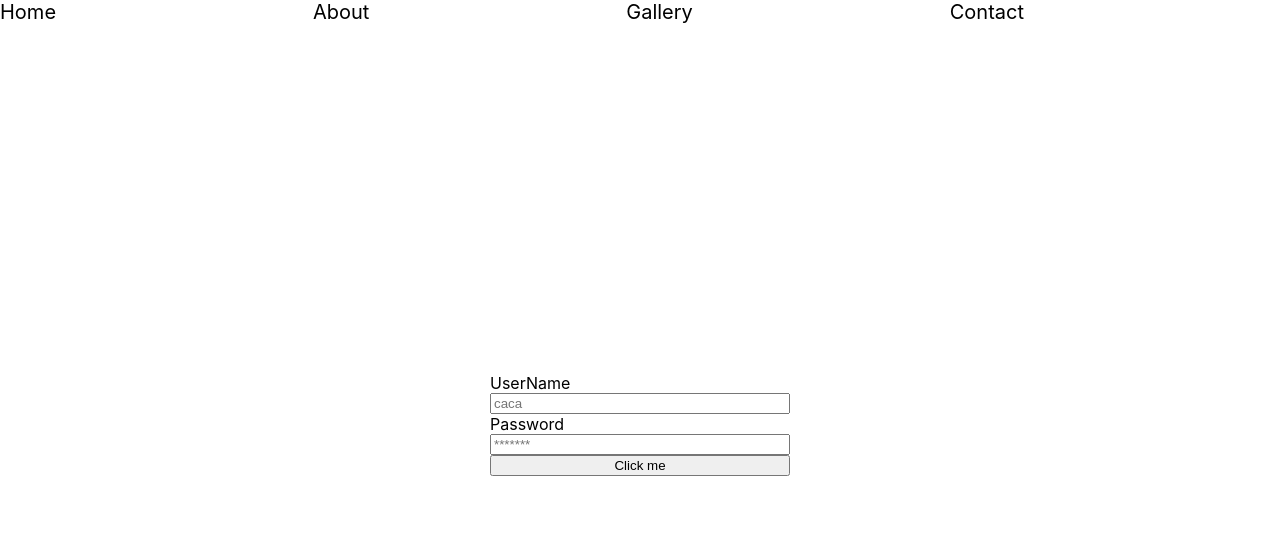
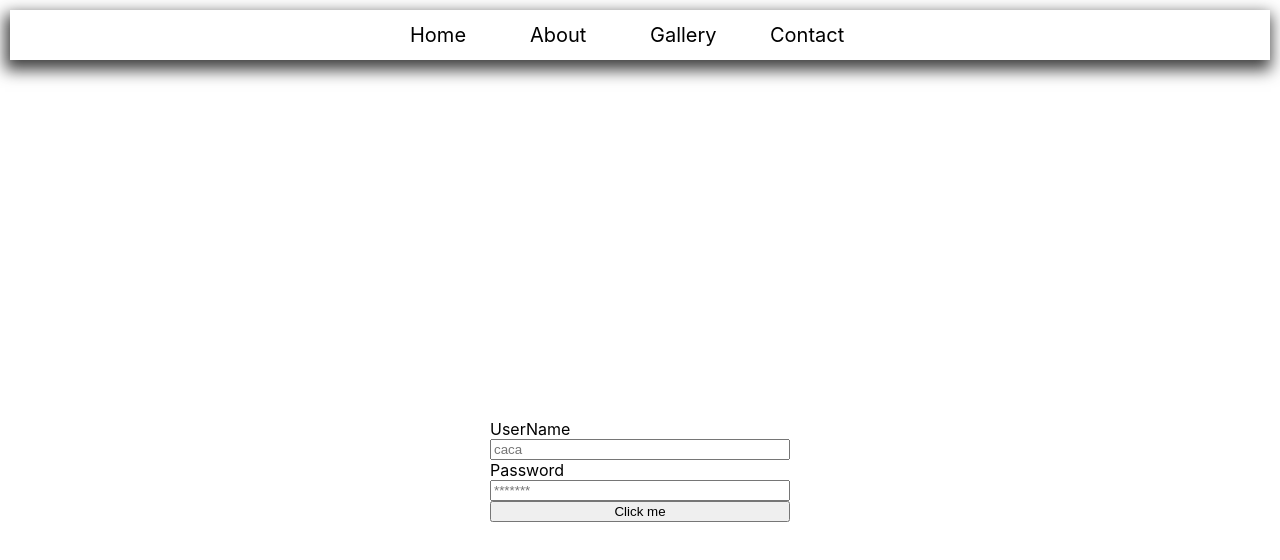
Before and after one commit to abrahamdecode/chillandflix, a React (Create React App) app: page / in a window 1280 px wide. Shown: the top 560 px of the page. Built offline with nearby package versions, Linux system fonts and the light colour scheme.

Commit message:
se añadio sombreado y se arreglo el flexbox del header

```diff
--- a/src/components/Header/Header.css
+++ b/src/components/Header/Header.css
@@ -11,11 +11,18 @@ h1{
 }
 .header-container{
     display: flex;
+    height: 50px;
+    margin: 10px;
+
     flex-direction: row;
-    width: 80%;
-    flex-flow: wrap;
-    justify-content: space-between;
+    flex-wrap: wrap;
+    justify-content:center;
     align-items: center;
-
-
+    box-shadow: -2px 7px 15px 3px rgba(0,0,0,0.75);
+-webkit-box-shadow: -2px 7px 15px 3px rgba(0,0,0,0.75);
+-moz-box-shadow: -2px 7px 15px 3px rgba(0,0,0,0.75);
 }
+.header-container a{
+    width: 100px;
+    margin: 10px;
+}
```
